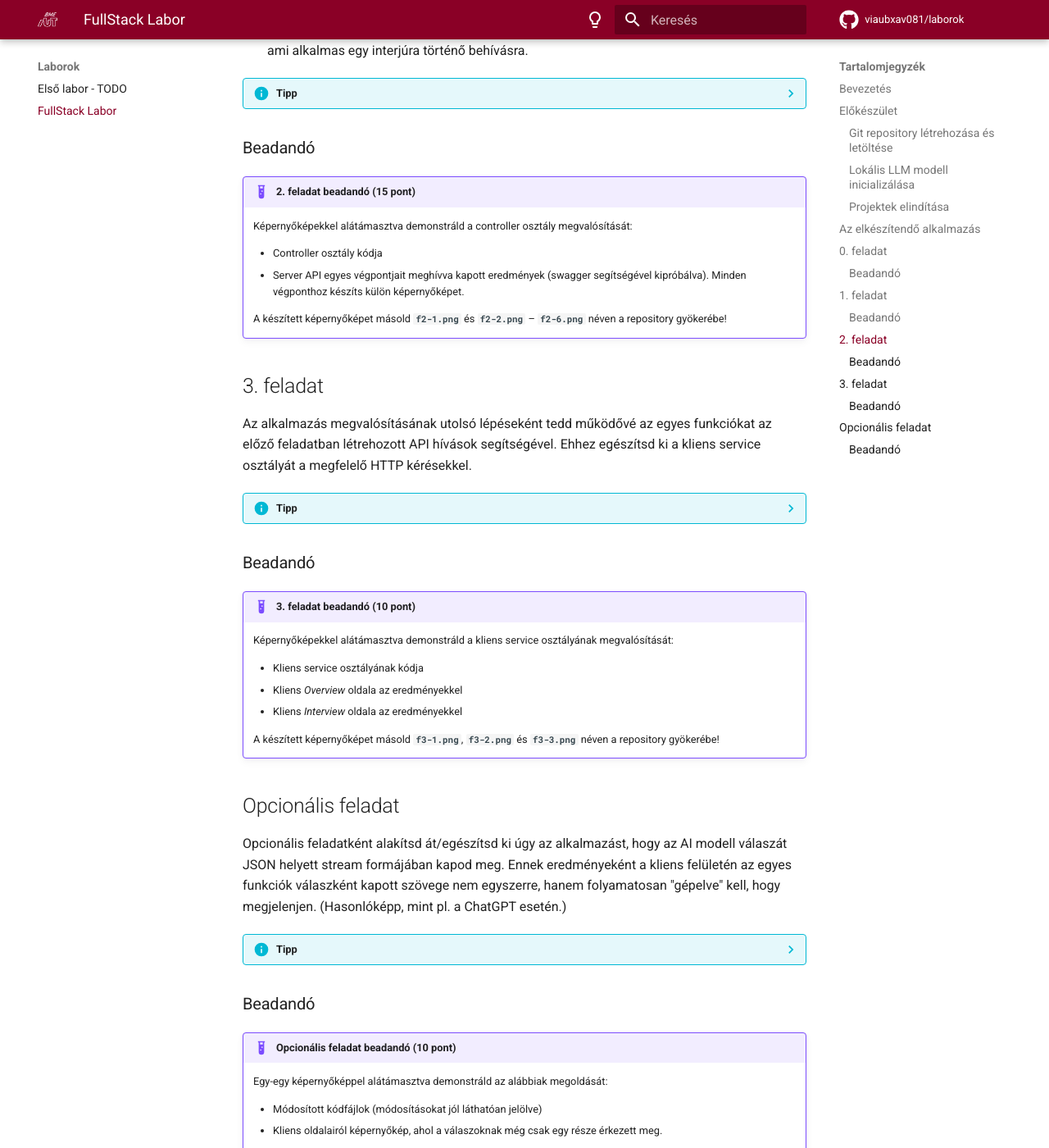
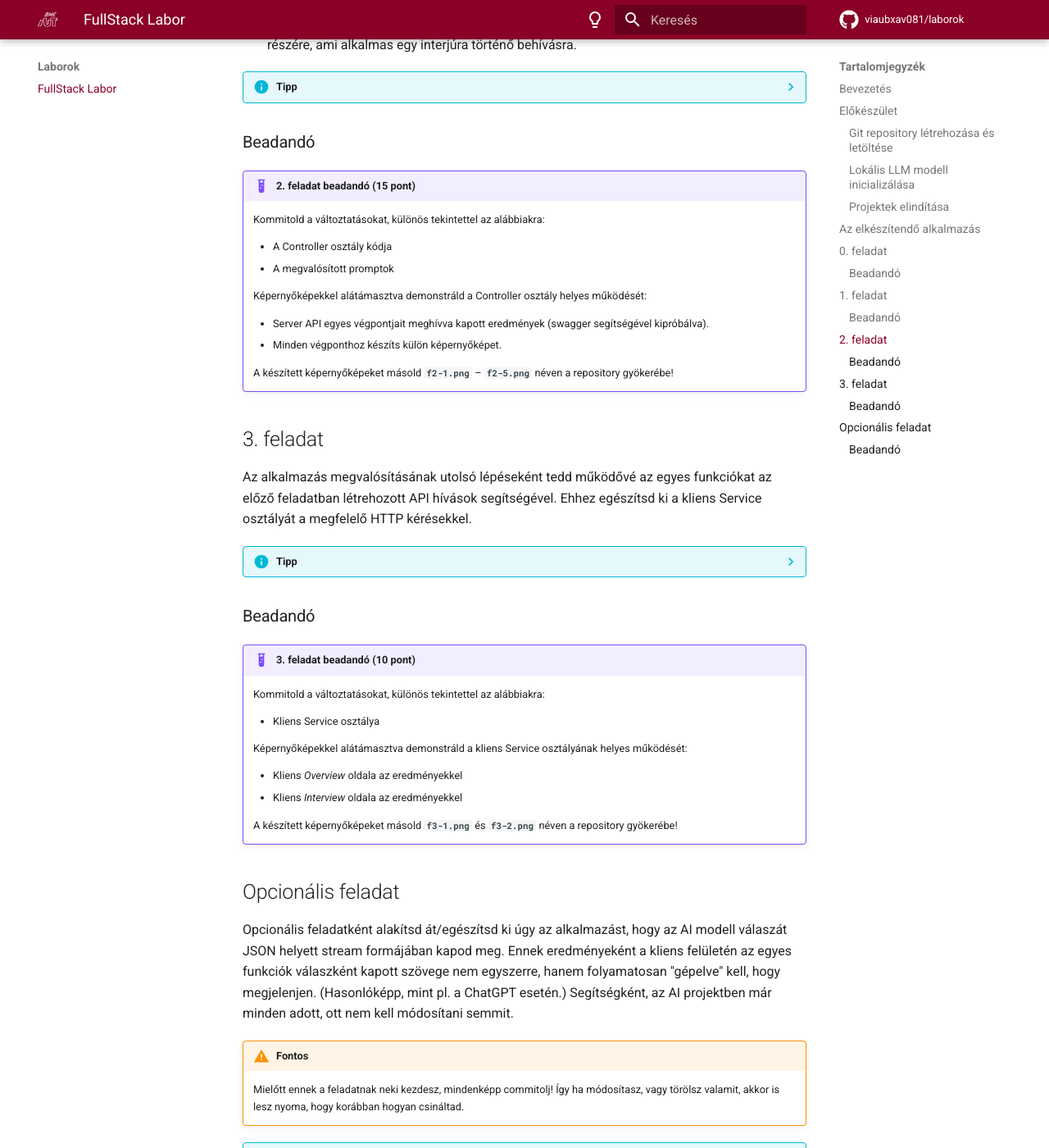
Before and after one commit to VIAUBXAV081/laborok, an MkDocs documentation site: the page built from docs/laborok/2/index.md, in a window 1280 px wide and 1400 px high, scrolled down 4421 px. Shown: the whole window at 82% size. Built offline with MkDocs 1.6.1 and Material for MkDocs 9.7.7, drawn with Linux system fonts in a browser that asks for light colours; comment, search, counter and statistics services are not loaded; some of the changed text lies outside the part shown.

Commit message:
Small fixes

```diff
--- a/docs/laborok/2/index.md
+++ b/docs/laborok/2/index.md
@@ -75,29 +75,27 @@ A labor során egy olyan LLM-et használó fullstack alkalmazást kell önálló
 Az alkalmazás funkcióinak teszteléséhez elengedhetetlen egy markdown önéletrajz. Az első feladat során ezt kell létrehoznod, hogy a későbbiekben fel tudd majd használni. Az önéletrajz mindenképp tartalmazza a jelentkező nevét és egyéb fontos adatait, a tanulmányainak és korábbi munkatapasztalatainak bemutatását, valamint főbb készségeit. Az adatok tetszőlegesen megadhatók, formailag azonban mindenképp kövesse az önéletrajzok főbb szempontjait. Az önéletrajz létrehozására használható a kiinduló kliens *Editor* felülete.
 
 ??? info "Tipp"
-    A Client/src/App.tsx fájlban megadható default önéletrajz, amivel a tesztelés tovább egyszerűsíthető/gyorsítható.
+    A `Client/src/App.tsx` fájlban megadható default önéletrajz, amivel a tesztelés tovább egyszerűsíthető/gyorsítható.
 
 ### Beadandó
 
 !!! example "0. feladat beadandó (0 pont)"
-    Készíts képernyőképet az elkészült önéletrajzról, majd f0.png néven másold a repository gyökerébe!
+    Készíts képernyőképet az elkészült önéletrajzról, majd **`f0.png`** néven másold a repository gyökerébe!
 
 ## 1. feladat
 
-Első lépésben biztosítsd a szerver számára az AI modellel való kommunikáció alapjait. Vizsgáld meg az AI modell API leírását (/api/Chat), különös tekintettel a kérés törzsének elvárt felépítésére. Hozz létre egy service interface-t, az ezt megvalósító service osztályt, valamint a szükséges modelleket. A service valósítsa meg a megfelelő HTTP kérést, mely segítségével tetszőleges prompt küldhető az AI modell felé. A feladat végén a service-t regisztrálni is kell.
+Első lépésben biztosítsd a szerver számára az AI modellel való kommunikáció alapjait. Vizsgáld meg az AI modell API leírását (`/api/Chat`), különös tekintettel a kérés törzsének elvárt felépítésére. Hozz létre egy service interface-t, az ezt megvalósító service osztályt, valamint a szükséges modelleket. A service valósítsa meg a megfelelő HTTP kérést, mely segítségével tetszőleges prompt küldhető az AI modell felé. A feladat végén a service-t regisztrálni is kell a DI (Dependency Injection) konténerbe.
 
 ??? info "Segítség"
-    Az */api/Chat/Stream* végponttal egyelőre nem kell foglalkoznod, az csak az opcionális feladathoz tartozik.
+    Az `/api/Chat/Stream` végponttal egyelőre nem kell foglalkoznod, az csak az opcionális feladathoz tartozik.
 
 ### Beadandó
 
 !!! example "1. feladat beadandó (10 pont)"
-    Egy-egy képernyőképpel alátámasztva demonstráld az alábbiak megoldását:
+    Kommitold a változtatásokat, különös tekintettel az alábbiakra:
 
     * Service interface és az azt implementáló service osztály megvalósítása
-    * Modell(ek) létrehozása
-
-    A készített képernyőképeket másold **`f1-1.png`** és **`f1-2.png`** néven a repository gyökerébe!
+    * Modell osztály(ok)
 
 ## 2. feladat
 
@@ -105,28 +103,33 @@ Ebben a feladatban a kliens és a szerver közötti kommunikációt kell biztos
 
 Az alábbi felsorolás tartalmazza, hogy a szerver mely API végpontjai milyen funkciókat kell, hogy megvalósítsanak:
 
-- */api/HR/competences*: A kérésben kapott CV alapján listázza a jelentkező kulcs kompetenciáit. A válasz egy 3-5 pontból álló felsorolás legyen markdown formátumban.
-- */api/HR/positions*: A kérésben kapott CV alapján határozza meg, hogy a jelentkező milyen pozíciók betöltésére lehet alkalmas.
-- */api/HR/data*: A kérésben kapott CV alapján gyűjtse táblázatba a jelentkező legfontosabb adatait. A válasz egy markdown formátumban meghatározott kitöltött táblázat legyen.
-- */api/HR/questions*: A kérésben kapott CV alapján fogalmazzon meg lehetséges kérdéseket, amiket érdemes lehet feltenni az állásinterjú során.
-- */api/HR/invitation*: Generáljon meghívólevelet a kérésben kapott CV "tulajdonosa" részére, ami alkalmas egy interjúra történő behívásra.
+- `/api/HR/competences`: A kérésben kapott CV alapján listázza a jelentkező kulcs kompetenciáit. A válasz egy 3-5 pontból álló felsorolás legyen markdown formátumban.
+- `/api/HR/positions`: A kérésben kapott CV alapján határozza meg, hogy a jelentkező milyen pozíciók betöltésére lehet alkalmas.
+- `/api/HR/data`: A kérésben kapott CV alapján gyűjtse táblázatba a jelentkező legfontosabb adatait. A válasz egy markdown formátumban meghatározott kitöltött táblázat legyen.
+- `/api/HR/questions`: A kérésben kapott CV alapján fogalmazzon meg lehetséges kérdéseket, amiket érdemes lehet feltenni az állásinterjú során.
+- `/api/HR/invitation`: Generáljon meghívólevelet a kérésben kapott CV "tulajdonosa" részére, ami alkalmas egy interjúra történő behívásra.
 
 ??? info "Tipp"
-    Az egyes végpontoknak által meghívott service osztály Dependency Injection (DI) használatával legyen regisztrálva.
+    Az egyes végpontok által meghívott service osztály Dependency Injection (DI) használatával elkérhető az alkalmazástól.
 
 ### Beadandó
 
 !!! example "2. feladat beadandó (15 pont)"
-    Képernyőképekkel alátámasztva demonstráld a controller osztály megvalósítását:
+    Kommitold a változtatásokat, különös tekintettel az alábbiakra:
 
-    * Controller osztály kódja
-    * Server API egyes végpontjait meghívva kapott eredmények (swagger segítségével kipróbálva). Minden végponthoz készíts külön képernyőképet.
+    * A Controller osztály kódja
+    * A megvalósított promptok
 
-    A készített képernyőképet másold **`f2-1.png`** és **`f2-2.png`** – **`f2-6.png`** néven a repository gyökerébe!
+    Képernyőképekkel alátámasztva demonstráld a Controller osztály helyes működését:
+
+    * Server API egyes végpontjait meghívva kapott eredmények (swagger segítségével kipróbálva).
+    * Minden végponthoz készíts külön képernyőképet.
+
+    A készített képernyőképeket másold **`f2-1.png`** – **`f2-5.png`** néven a repository gyökerébe!
 
 ## 3. feladat
 
-Az alkalmazás megvalósításának utolsó lépéseként tedd működővé az egyes funkciókat az előző feladatban létrehozott API hívások segítségével. Ehhez egészítsd ki a kliens service osztályát a megfelelő HTTP kérésekkel.
+Az alkalmazás megvalósításának utolsó lépéseként tedd működővé az egyes funkciókat az előző feladatban létrehozott API hívások segítségével. Ehhez egészítsd ki a kliens Service osztályát a megfelelő HTTP kérésekkel.
 
 ??? info "Tipp"
     A megoldás színvonalát emeli, ha figyelsz a felesleges kódismétlés elkerülésére.
@@ -134,32 +137,46 @@ Az alkalmazás megvalósításának utolsó lépéseként tedd működővé az e
 ### Beadandó
 
 !!! example "3. feladat beadandó (10 pont)"
-    Képernyőképekkel alátámasztva demonstráld a kliens service osztályának megvalósítását:
+    Kommitold a változtatásokat, különös tekintettel az alábbiakra:
 
-    * Kliens service osztályának kódja
+    * Kliens Service osztálya
+
+    Képernyőképekkel alátámasztva demonstráld a kliens Service osztályának helyes működését:
+
     * Kliens *Overview* oldala az eredményekkel
     * Kliens *Interview* oldala az eredményekkel
 
-    A készített képernyőképet másold **`f3-1.png`**, **`f3-2.png`** és **`f3-3.png`** néven a repository gyökerébe!
+    A készített képernyőképeket másold **`f3-1.png`** és **`f3-2.png`** néven a repository gyökerébe!
 
 
 ## Opcionális feladat
 
-Opcionális feladatként alakítsd át/egészítsd ki úgy az alkalmazást, hogy az AI modell válaszát JSON helyett stream formájában kapod meg. Ennek eredményeként a kliens felületén az egyes funkciók válaszként kapott szövege nem egyszerre, hanem folyamatosan "gépelve" kell, hogy megjelenjen. (Hasonlóképp, mint pl. a ChatGPT esetén.)
+Opcionális feladatként alakítsd át/egészítsd ki úgy az alkalmazást, hogy az AI modell válaszát JSON helyett stream formájában kapod meg. Ennek eredményeként a kliens felületén az egyes funkciók válaszként kapott szövege nem egyszerre, hanem folyamatosan "gépelve" kell, hogy megjelenjen. (Hasonlóképp, mint pl. a ChatGPT esetén.) Segítségként, az AI projektben már minden adott, ott nem kell módosítani semmit.
+
+!!! warning "Fontos"
+    Mielőtt ennek a feladatnak neki kezdesz, mindenképp commitolj! Így ha módosítasz, vagy törölsz valamit, akkor is lesz nyoma, hogy korábban hogyan csináltad.
+
 
 ??? info "Tipp"
     Feladatok checklist:
 
-    - JSON API lecserélése Stream API-ra.
-    - Kliensben service lecserélése.
-    - Az oldalakon a megfelelő metódus meghívása.
+    - JSON API (`/api/Chat`) lecserélése Stream API-ra (`/api/Chat/Stream`).
+    - Service és Controller megfelelő módosítása.
+    - Kliens Service megfelelő módosítása.
+    - Az oldalakon a megfelelő metódus meghívása (tipp: a `Module` komponensnek van egy `streamGetter` attribútuma is)
 
 ### Beadandó
 
 !!! example "Opcionális feladat beadandó (10 pont)"
+    Kommitold a változtatásokat, különös tekintettel az alábbiakra:
+
+    * Server Service
+    * Server Controller
+    * Kliens Service
+    * Kliens Oldalak
+
     Egy-egy képernyőképpel alátámasztva demonstráld az alábbiak megoldását:
 
-    * Módosított kódfájlok (módosításokat jól láthatóan jelölve)
-    * Kliens oldalairól képernyőkép, ahol a válaszoknak még csak egy része érkezett meg.
+    * Készíts egy-egy képernyőképet a kliens oldalról, ahol az egyik válasznak még csak egy része érkezett meg, illetve amikor már az egész megérkezett.
 
-    A készített képernyőképeket másold **`fo-x.png`** néven a repository gyökerébe! A korábbiakhoz hasonlóan x a készített kép sorszáma legyen, 1-től kezdődően.
+    A készített képernyőképeket másold **`fo-1.png`** és **`fo-2.png`** néven a repository gyökerébe!
--- a/mkdocs.yml
+++ b/mkdocs.yml
@@ -86,7 +86,6 @@ nav:
       - tudnivalok/github/GitHub-credentials.md
       - tudnivalok/github/contributing.md
   - "Laborok":
-      - laborok/1/index.md
       - laborok/2/index.md
   - "Megajánlott jegy":
       - hf/index.md
```
